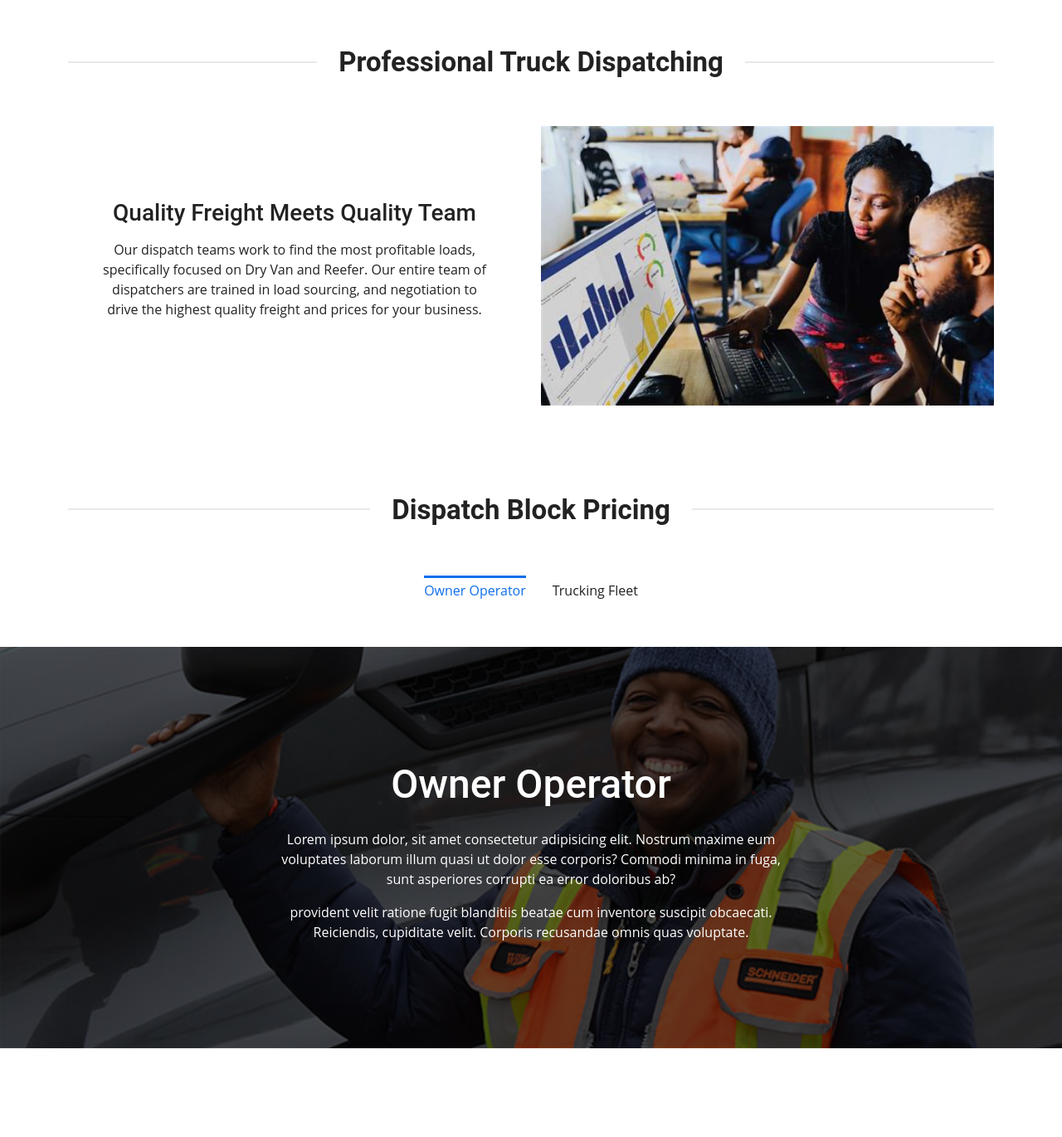
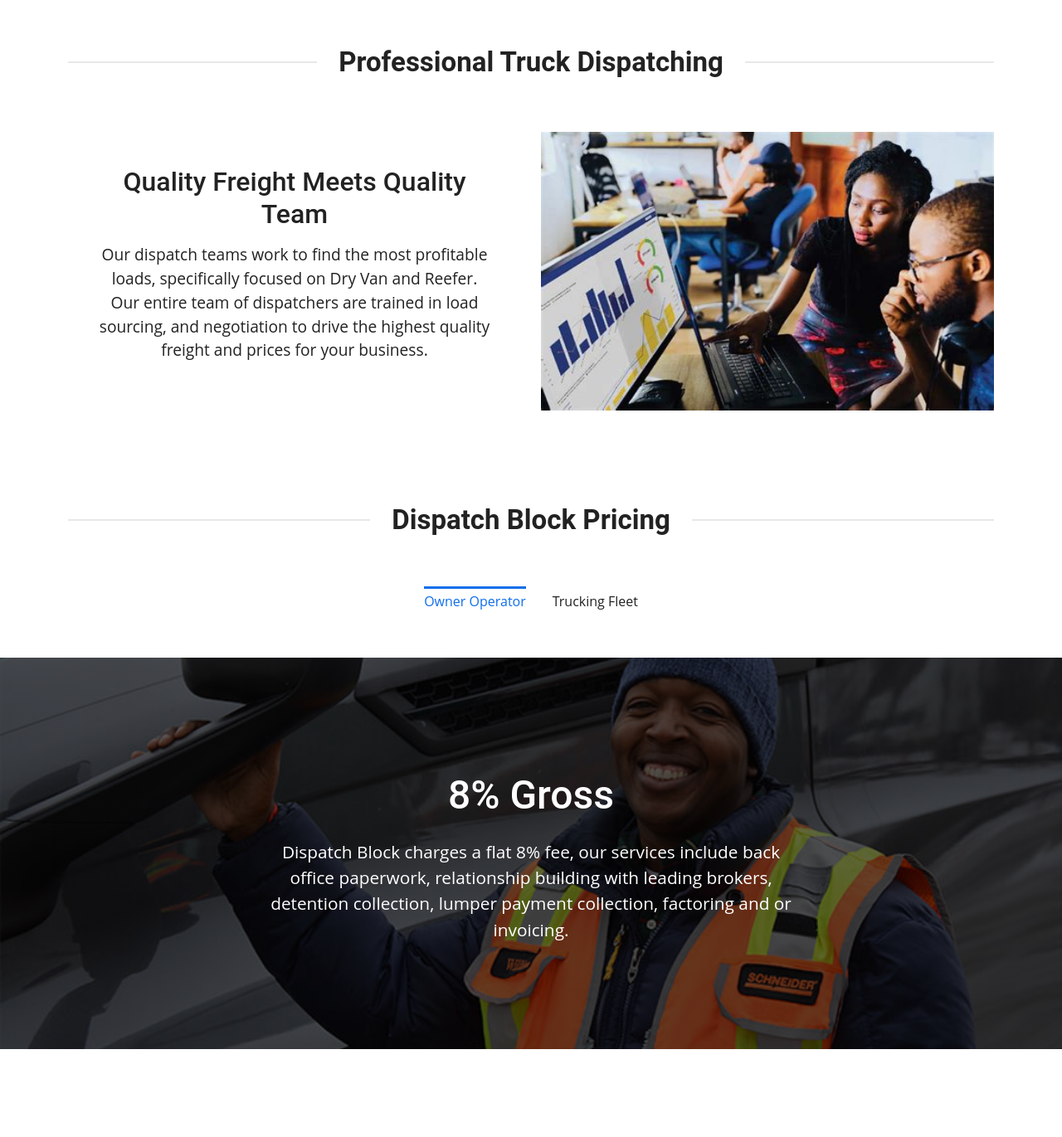
Before and after one commit to ohfindia/ohfindia.github.io, a PHP site: page / in a window 1280 px wide. Shown: the part 777-2148 px from the top of the page at 83% size. Run offline with PHP 8.4, Linux system fonts and the light colour scheme.

Commit message:
nov 13 feedback added

```diff
--- a/assets/css/styles.css
+++ b/assets/css/styles.css
@@ -494,7 +494,7 @@ h6 {
 
 #hero h1 {
 	margin: 0;
-	font-size: 48px;
+	font-size: 54px;
 	font-weight: 700;
 	line-height: 56px;
 	color: #222222;
@@ -570,6 +570,13 @@ h6 {
 
 
 /*--------------------------------------------------------------
+# Team
+--------------------------------------------------------------*/
+#team p{
+	font-size: 1.2rem;
+}
+
+/*--------------------------------------------------------------
 # Pricing Styles
 --------------------------------------------------------------*/
 .pricing-tab-content{
@@ -585,6 +592,10 @@ h6 {
 
 .pricing-tab-content .content{
 	width: 60%;
+}
+
+.pricing-tab-content .content p{
+	font-size: 1.3rem;
 }
 
 #owner-operator{
--- a/index.html
+++ b/index.html
@@ -68,7 +68,7 @@
                 </h2>
                 <div class="row align-items-center mt-3">
                     <div class="col-lg-6 text-center p-5">
-                        <h3 class="text-bold">Quality Freight Meets Quality Team</h3>
+                        <h3 class="text-bold h2">Quality Freight Meets Quality Team</h3>
                         <p class="mt-3">
                             Our dispatch teams work to find the most profitable loads, specifically focused on Dry Van and Reefer. Our
                             entire team
@@ -109,16 +109,13 @@
                     <div class="tab-pane fade show active" id="pills-home" role="tabpanel" aria-labelledby="pills-home-tab">
                         <div id="owner-operator" class="pricing-tab-content d-flex justify-content-center">
                             <div class="content">
-                                <h3>Owner Operator</h3>
+                                <h3>8% Gross</h3>
                                 <p>
-                                    Lorem ipsum dolor, sit amet consectetur adipisicing elit. Nostrum maxime eum voluptates laborum
-                                    illum quasi ut dolor
-                                    esse corporis? Commodi minima in fuga, sunt asperiores corrupti ea error doloribus ab?
-                                </p>
-                                <p>
-                                    provident velit ratione fugit blanditiis beatae cum inventore suscipit obcaecati. Reiciendis,
-                                    cupiditate velit.
-                                    Corporis recusandae omnis quas voluptate.
+                                    Dispatch Block charges a flat
+                                    8% fee, our services include back office paperwork,
+                                    relationship building with leading brokers, detention
+                                    collection, lumper payment collection, factoring and
+                                    or invoicing.
                                 </p>
                             </div>
                         </div>
@@ -126,16 +123,12 @@
                     <div class="tab-pane fade" id="pills-profile" role="tabpanel" aria-labelledby="pills-profile-tab">
                         <div id="trucking-fleet" class="pricing-tab-content d-flex justify-content-center">
                             <div class="content">
-                                <h3>Trucking Fleet</h3>
+                                <h3>Custom Payment Plan</h3>
                                 <p>
-                                    Lorem ipsum dolor, sit amet consectetur adipisicing elit. Nostrum maxime eum voluptates laborum
-                                    illum quasi ut dolor
-                                    esse corporis? Commodi minima in fuga, sunt asperiores corrupti ea error doloribus ab?
-                                </p>
-                                <p>
-                                    provident velit ratione fugit blanditiis beatae cum inventore suscipit obcaecati. Reiciendis,
-                                    cupiditate velit.
-                                    Corporis recusandae omnis quas voluptate.
+                                    Our fee structure for trucking fleets are custom
+                                    depending on your fleet size, services required. If
+                                    you have a fleet and are interested in learning more,
+                                    then please get in touch with us via email or phone.
                                 </p>
                             </div>
                         </div>
```
